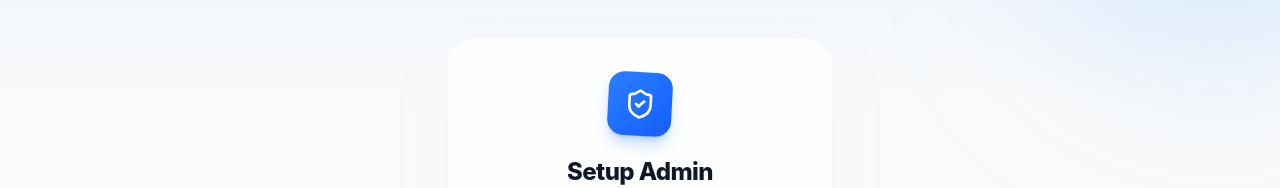
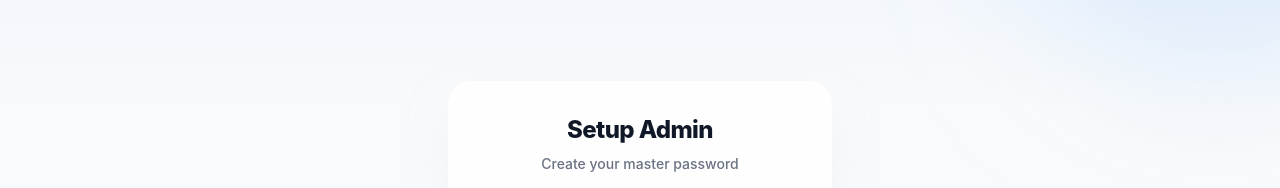
Before and after one commit to mohamed-mydeen/Hudoor, a React (Vite) app: page / in a window 1280 px wide. Shown: the part 159-347 px from the top of the page. Built offline with nearby package versions, Linux system fonts and the light colour scheme; no server answers; the database is empty.

Commit message:
UI: Remove logo icon from login and signup forms

```diff
--- a/src/pages/LoginScreen.jsx
+++ b/src/pages/LoginScreen.jsx
@@ -80,15 +80,7 @@ export const LoginScreen = ({ staff, onSelectStaff, onCreateStaff }) => {
         className="w-full max-w-sm bg-white/80 backdrop-blur-xl rounded-3xl p-8 shadow-2xl shadow-gray-200/50 border border-white relative z-10"
       >
         <div className="text-center mb-8">
-          <motion.div
-            layout
-            initial={{ scale: 0 }}
-            animate={{ scale: 1 }}
-            transition={{ type: "spring", stiffness: 200, damping: 15, delay: 0.1 }}
-            className="w-16 h-16 bg-gradient-to-br from-blue-500 to-blue-600 text-white rounded-2xl mx-auto flex items-center justify-center mb-5 shadow-lg shadow-blue-500/30 rotate-3"
-          >
-            {viewMode === 'setup' ? <ShieldCheck size={32} /> : viewMode === 'signup' ? <UserPlus size={32} /> : <Activity size={32} />}
-          </motion.div>
+
           <motion.h1 layout className="text-2xl font-extrabold text-gray-900 tracking-tight">
             {viewMode === 'setup' ? 'Setup Admin' : viewMode === 'signup' ? 'Create Profile' : 'Welcome Back'}
           </motion.h1>
```
